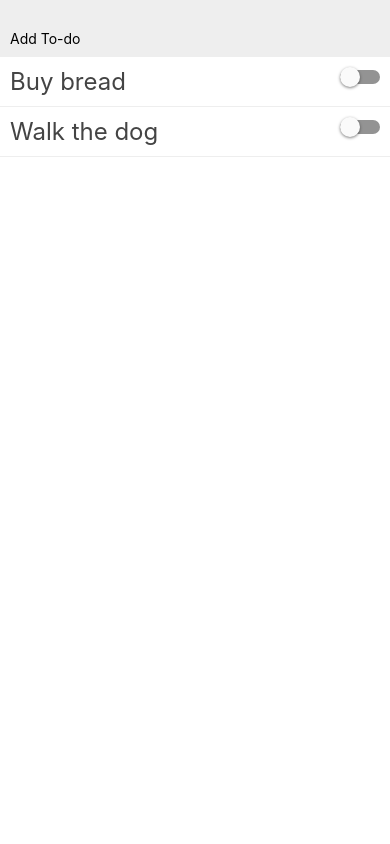
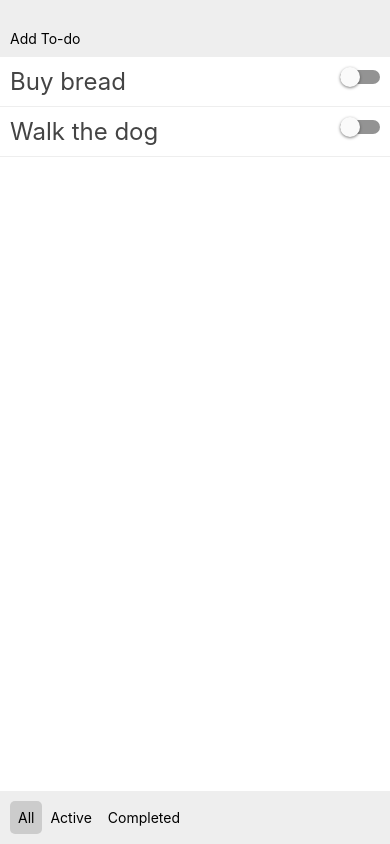
Before and after one commit to fdb/quasitodo, a React Native app: screen / in a window 390 px wide. Built offline with nearby package versions, Linux system fonts and the light colour scheme.

Commit message:
Add support for filtering items.

```diff
--- a/App.js
+++ b/App.js
@@ -1,6 +1,7 @@
 import React from 'react';
 import { StyleSheet, Text, View, FlatList } from 'react-native';
 import Header from './Header';
+import Footer from './Footer';
 import TodoItem from './TodoItem';
 
 const items = [
@@ -11,7 +12,7 @@ const items = [
 export default class App extends React.Component {
   constructor(props) {
     super(props);
-    this.state = { items, text: '' };
+    this.state = { items, text: '', filter: 'all' };
   }
 
   onChangeText(text) {
@@ -32,7 +33,22 @@ export default class App extends React.Component {
     this.setState({ items: newItems });
   }
 
+  onFilter(filter) {
+    this.setState({ filter });
+  }
+
   render() {
+    const items = this.state.items.filter(item => {
+      if (this.state.filter === 'all') {
+        return true;
+      } else if (this.state.filter === 'active' && !item.complete) {
+        return true;
+      } else if (this.state.filter === 'completed' && item.complete) {
+        return true;
+      } else {
+        return false;
+      }
+    });
     return (
       <View style={styles.container}>
         <Header
@@ -42,8 +58,12 @@ export default class App extends React.Component {
         />
         <FlatList
           style={styles.itemList}
-          data={this.state.items}
+          data={items}
           renderItem={this.renderItem.bind(this)}
+        />
+        <Footer
+          filter={this.state.filter}
+          onFilter={this.onFilter.bind(this)}
         />
       </View>
     );
--- /dev/null
+++ b/Footer.js
@@ -0,0 +1,60 @@
+import React from 'react';
+import {
+  StyleSheet,
+  Text,
+  View,
+  TextInput,
+  Switch,
+  TouchableOpacity
+} from 'react-native';
+
+export default class Footer extends React.Component {
+  render() {
+    const filter = this.props.filter;
+    return (
+      <View style={styles.footer}>
+        <View style={styles.filters}>
+          <TouchableOpacity
+            style={[styles.filter, filter === 'all' && styles.selected]}
+            onPress={() => this.props.onFilter('all')}
+          >
+            <Text>All</Text>
+          </TouchableOpacity>
+          <TouchableOpacity
+            style={[styles.filter, filter === 'active' && styles.selected]}
+            onPress={() => this.props.onFilter('active')}
+          >
+            <Text>Active</Text>
+          </TouchableOpacity>
+          <TouchableOpacity
+            style={[styles.filter, filter === 'completed' && styles.selected]}
+            onPress={() => this.props.onFilter('completed')}
+          >
+            <Text>Completed</Text>
+          </TouchableOpacity>
+        </View>
+      </View>
+    );
+  }
+}
+
+const styles = StyleSheet.create({
+  footer: {
+    backgroundColor: '#eee',
+    width: '100%',
+    flexDirection: 'row',
+    alignItems: 'center',
+    justifyContent: 'space-between',
+    padding: 10
+  },
+  filters: {
+    flexDirection: 'row'
+  },
+  filter: {
+    padding: 8,
+    borderRadius: 5
+  },
+  selected: {
+    backgroundColor: '#ccc'
+  }
+});
```
